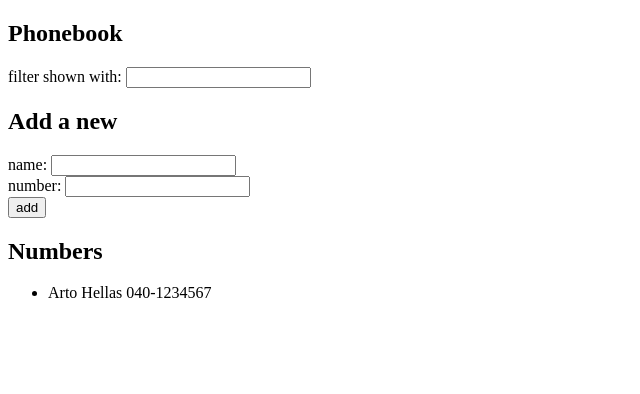
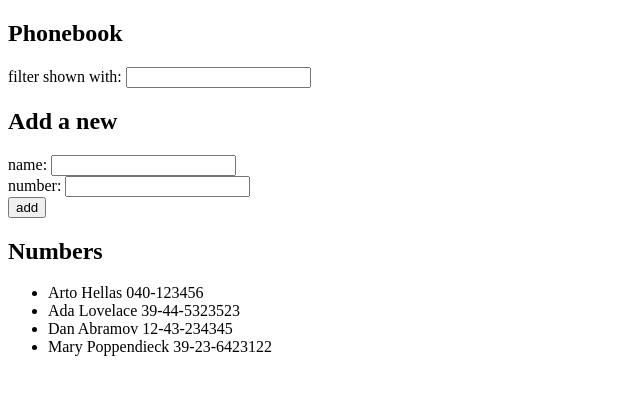
Before and after one commit to juanfelipe99/full-stack-open, a React (Vite) app in the folder part2/phonebook/: page / in a window 1280 px wide. Shown: the top 394 px of the page, without its empty margins (0-640 px from the left). Built offline with nearby package versions, Linux system fonts and the light colour scheme; data requests are answered from the project's data file.

Commit message:
excercise 2.11

```diff
--- /dev/null
+++ b/part2/phonebook/db.json
@@ -0,0 +1,24 @@
+{
+    "persons":[
+      {
+        "name": "Arto Hellas",
+        "number": "040-123456",
+        "id": "1"
+      },
+      {
+        "name": "Ada Lovelace",
+        "number": "39-44-5323523",
+        "id": "2"
+      },
+      {
+        "name": "Dan Abramov",
+        "number": "12-43-234345",
+        "id": "3"
+      },
+      {
+        "name": "Mary Poppendieck",
+        "number": "39-23-6423122",
+        "id": "4"
+      }
+    ]
+  }
--- a/part2/phonebook/package.json
+++ b/part2/phonebook/package.json
@@ -10,6 +10,7 @@
     "preview": "vite preview"
   },
   "dependencies": {
+    "axios": "^1.8.4",
     "react": "^19.0.0",
     "react-dom": "^19.0.0"
   },
--- a/part2/phonebook/src/App.jsx
+++ b/part2/phonebook/src/App.jsx
@@ -1,15 +1,25 @@
-import { useState } from 'react'
+import { useState, useEffect } from 'react'
+import axios from 'axios'
 import Filter from './components/Filter'
 import PersonForm from './components/PersonForm'
 import Persons from './components/Persons'
 
+
 const App = () => {
-  const [persons, setPersons] = useState([
-    { name: 'Arto Hellas', number: '040-1234567' }
-  ])
+  const [persons, setPersons] = useState([])
   const [newName, setNewName] = useState('')
   const [newNumber, setNewNumber] = useState('')
   const [filter, setFilter] = useState('')
+
+  useEffect(() => {
+    console.log('effect')
+    axios
+      .get('http://localhost:3001/persons')
+      .then(response => {
+        console.log('promise fulfilled')
+        setPersons(response.data)
+      })
+  }, [])
 
   const addName = (event) => {
     event.preventDefault()
```
Also changed, not shown: 1 other file (tests, documents, lock files or other folders).
